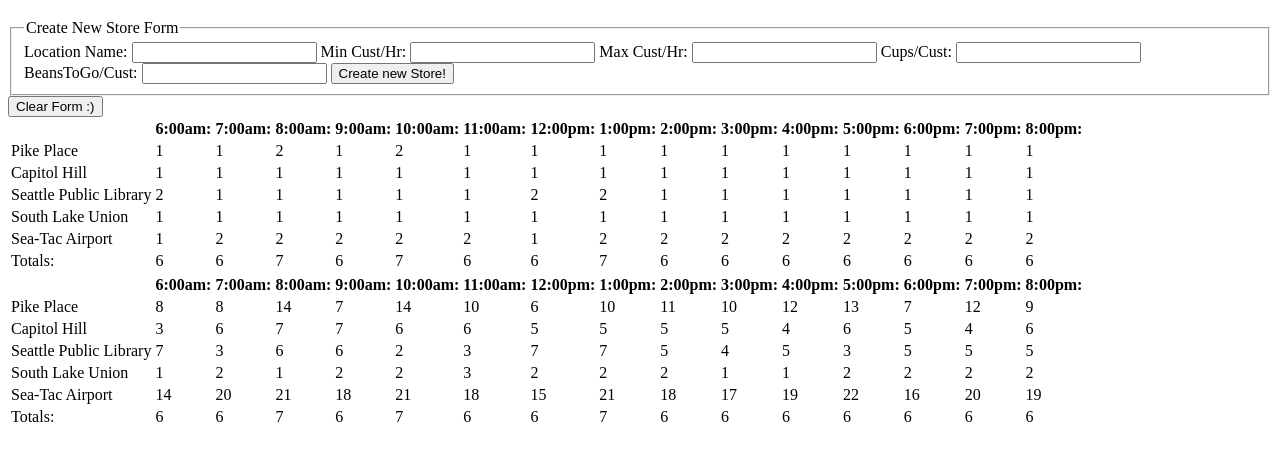
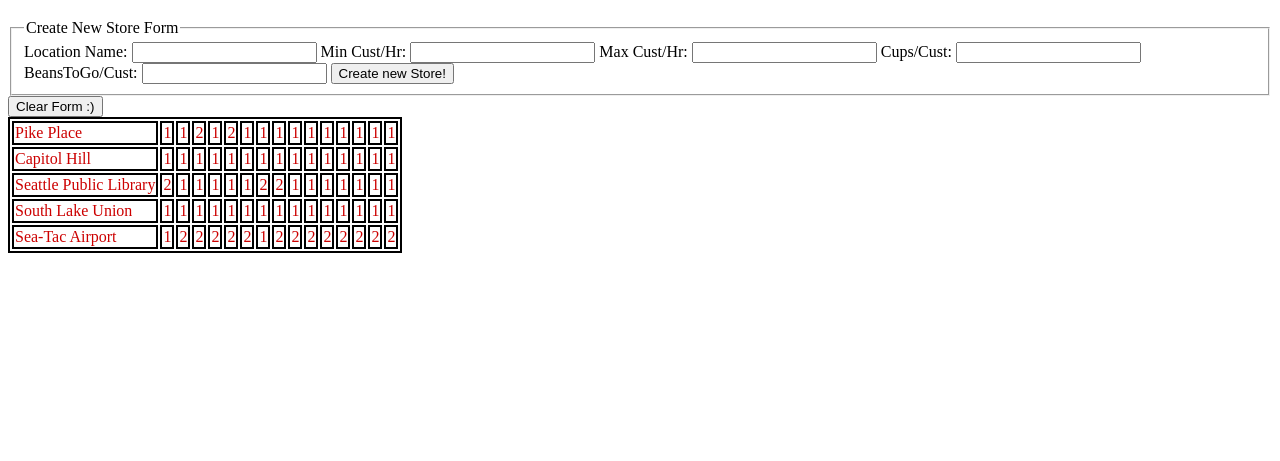
Before and after one commit to johnshaff/CampFireCoffee, a plain HTML site: page event_form.html in a window 1280 px wide. Shown: the part 61-522 px from the top of the page. Drawn offline with Linux system fonts and the light colour scheme.

Commit message:
created table engine. still rocking in the free world.

```diff
--- a/event_form.css
+++ b/event_form.css
@@ -0,0 +1,7 @@
+#Pin {
+  color: #cc0000;
+}
+
+table, td {
+  border: 2px solid black;
+}
--- a/event_form.js
+++ b/event_form.js
@@ -5,7 +5,7 @@ var objectList = [];
 var hourlyEmpTotals = [];
 var hourlyBeanTotals = [];
 
-var submitButton = document.getElementById('submitButtom');
+var submitButton = document.getElementById('coffeeForm');
 
 //Constructor Funtion to create new coffee store locations
 function Locations (locationName, minCustomersHour, maxCustomersHour, cupsPerCustomer, lbsPerCustomerToGoBeans) {
@@ -95,213 +95,219 @@ seaTacAirport.allCalcs();
 
 //Declare an event listener
 // submitButton.addEventListener('submit', createNewStore);
-
-//Grabs the section element
-var SectionElement = document.getElementById('Pin');
-
-//Creates the Baristas table and appends to section element
-var baristasTableElement = document.createElement('table');
-SectionElement.appendChild(baristasTableElement);
-// Builds the Barista table header and appends to Barista table
-var buildBaristasTableHeader = function () {
-  var tRowForTimesHeader = document.createElement('tr'); // Creates a new table row
-  for (var i = -1; i < hourOfOperation.length; i++) { // Sets conditional counter to the number of operating hours
-    var tRowWithHeaderTimes = document.createElement('th'); // Creates a new table header element
-    tRowWithHeaderTimes.textContent = hourOfOperation[i]; // Sets the value of that new header element to an hour of operation
-    tRowForTimesHeader.appendChild(tRowWithHeaderTimes); // Appends the header element to the table row
-    baristasTableElement.appendChild(tRowForTimesHeader); // Appends the table row to the table
-  };
-};
-buildBaristasTableHeader();
-// Populates the Barista table
-var populateBaristasTable = function () {
-  //Location 0
-  var tRowForEmployeesNeeded = document.createElement('tr');
-  var locationElement = document.createElement('td');
-  locationElement.textContent = locationsList[0];
-  tRowForEmployeesNeeded.appendChild(locationElement);
-
-  for (var i = 0; i < hourOfOperation.length; i++) { // Sets conditional counter to the number of operating hours
-    var tRowDataEmployees = document.createElement('td'); // Creates a new peice of table data
-    tRowDataEmployees.textContent = pikePlace.employeesNeededPerHour[i]; // Sets the value of that new peice to emps needed
-    tRowForEmployeesNeeded.appendChild(tRowDataEmployees); // Appends the new table data to the new table row
-    baristasTableElement.appendChild(tRowForEmployeesNeeded); // Appends the new table row to the table
-  };
-  //Location 1
-  var tRowForEmployeesNeeded = document.createElement('tr');
-  var locationElement2 = document.createElement('td');
-  locationElement2.textContent = locationsList[1];
-  tRowForEmployeesNeeded.appendChild(locationElement2);
-
-  for (var i = 0; i < hourOfOperation.length; i++) {
-    var tRowDataEmployees = document.createElement('td');
-    tRowDataEmployees.textContent = capitolHill.employeesNeededPerHour[i];
-    tRowForEmployeesNeeded.appendChild(tRowDataEmployees);
-    baristasTableElement.appendChild(tRowForEmployeesNeeded);
-  };
-  //Location 2
-  var tRowForEmployeesNeeded = document.createElement('tr');
-  var locationElement3 = document.createElement('td');
-  locationElement3.textContent = locationsList[2];
-  tRowForEmployeesNeeded.appendChild(locationElement3);
-
-  for (var i = 0; i < hourOfOperation.length; i++) {
-    var tRowDataEmployees = document.createElement('td');
-    tRowDataEmployees.textContent = seattlePublicLibrary.employeesNeededPerHour[i];
-    tRowForEmployeesNeeded.appendChild(tRowDataEmployees);
-    baristasTableElement.appendChild(tRowForEmployeesNeeded);
-  };
-  //Location 3
-  var tRowForEmployeesNeeded = document.createElement('tr');
-  var locationElement4 = document.createElement('td');
-  locationElement4.textContent = locationsList[3];
-  tRowForEmployeesNeeded.appendChild(locationElement4);
-
-  for (var i = 0; i < hourOfOperation.length; i++) {
-    var tRowDataEmployees = document.createElement('td');
-    tRowDataEmployees.textContent = southLakeUnion.employeesNeededPerHour[i];
-    tRowForEmployeesNeeded.appendChild(tRowDataEmployees);
-    baristasTableElement.appendChild(tRowForEmployeesNeeded);
-  };
-  //Location 4
-  var tRowForEmployeesNeeded = document.createElement('tr');
-  var locationElement5 = document.createElement('td');
-  locationElement5.textContent = locationsList[4];
-  tRowForEmployeesNeeded.appendChild(locationElement5);
-
-  for (var i = 0; i < hourOfOperation.length; i++) {
-    var tRowDataEmployees = document.createElement('td');
-    tRowDataEmployees.textContent = seaTacAirport.employeesNeededPerHour[i];
-    tRowForEmployeesNeeded.appendChild(tRowDataEmployees);
-    baristasTableElement.appendChild(tRowForEmployeesNeeded);
-  };
-  //Builds Totals Row
-  var totalsRow = document.createElement('tr');
-  var totalsElement = document.createElement('td');
-  totalsElement.textContent = 'Totals:';
-  totalsRow.appendChild(totalsElement);
-  baristasTableElement.appendChild(totalsRow);
-
-  //Builds Totals array
-  for (var i = 0; i < hourOfOperation.length; i++) {
-    total = pikePlace.employeesNeededPerHour[i] + capitolHill.employeesNeededPerHour[i] + seattlePublicLibrary.employeesNeededPerHour[i] + southLakeUnion.employeesNeededPerHour[i] + seaTacAirport.employeesNeededPerHour[i];
-    hourlyEmpTotals.push(total);
-  };
-
-  //Populates the totals row from the Totals array
-  for (var i = 0; i < hourOfOperation.length; i++) {
-    var tRowDataTotal = document.createElement('td');
-    tRowDataTotal.textContent = hourlyEmpTotals[i];
-    totalsRow.appendChild(tRowDataTotal);
-  };
-};
-populateBaristasTable();
-
-//Creates the Beans table and appends to section element
-var beansTableElement = document.createElement('table');
-SectionElement.appendChild(beansTableElement);
-// Builds the Barista table header and appends to Barista table
-var buildBeansTable = function () {
-  var tRowForTimesHeader = document.createElement('tr'); // Creates a new table row
-  for (var i = -1; i < hourOfOperation.length; i++) { // Sets conditional counter to the number of operating hours
-    var tRowWithHeaderTimes = document.createElement('th'); // Creates a new table header element
-    tRowWithHeaderTimes.textContent = hourOfOperation[i]; // Sets the value of that new header element to an hour of operation
-    tRowForTimesHeader.appendChild(tRowWithHeaderTimes); // Appends the header element to the table row
-    beansTableElement.appendChild(tRowForTimesHeader); // Appends the table row to the table
-  };
-};
-buildBeansTable();
-// Populates the Barista table
-var populateBeansTable = function () {
-
-  //Pike Place Row
-  var tRowForBeansNeeded = document.createElement('tr'); // Creates a new table row
-  var locationElement = document.createElement('td'); // Creates new table data element
-  locationElement.textContent = locationsList[0]; // Fills new table data element
-  tRowForBeansNeeded.appendChild(locationElement); // Appends the new table data element to the new row
-
-  for (var i = 0; i < hourOfOperation.length; i++) { // Sets conditional counter to the number of operating hours
-    var tRowDataBeans = document.createElement('td'); // Creates a new peice of table data
-    tRowDataBeans.textContent = pikePlace.totalHourlyBeans[i]; // Sets the value of that new peice to emps needed
-    tRowForBeansNeeded.appendChild(tRowDataBeans); // Appends the new table data to the new table row
-    beansTableElement.appendChild(tRowForBeansNeeded); // Appends the new table row to the table
-  };
-  //Capitol Hill Row
-  var tRowForBeansNeeded = document.createElement('tr');
-  var locationElement2 = document.createElement('td');
-  locationElement2.textContent = locationsList[1];
-  tRowForBeansNeeded.appendChild(locationElement2);
-
-  for (var i = 0; i < hourOfOperation.length; i++) {
-    var tRowDataBeans = document.createElement('td');
-    tRowDataBeans.textContent = capitolHill.totalHourlyBeans[i];
-    tRowForBeansNeeded.appendChild(tRowDataBeans);
-    beansTableElement.appendChild(tRowForBeansNeeded);
-  };
-  //Seattle Public Library Row
-  var tRowForBeansNeeded = document.createElement('tr');
-  var locationElement3 = document.createElement('td');
-  locationElement3.textContent = locationsList[2];
-  tRowForBeansNeeded.appendChild(locationElement3);
-
-  for (var i = 0; i < hourOfOperation.length; i++) {
-    var tRowDataBeans = document.createElement('td');
-    tRowDataBeans.textContent = seattlePublicLibrary.totalHourlyBeans[i];
-    tRowForBeansNeeded.appendChild(tRowDataBeans);
-    beansTableElement.appendChild(tRowForBeansNeeded);
-  };
-  //South Lake Union Row
-  var tRowForBeansNeeded = document.createElement('tr');
-  var locationElement4 = document.createElement('td');
-  locationElement4.textContent = locationsList[3];
-  tRowForBeansNeeded.appendChild(locationElement4);
-
-  for (var i = 0; i < hourOfOperation.length; i++) {
-    var tRowDataBeans = document.createElement('td');
-    tRowDataBeans.textContent = southLakeUnion.totalHourlyBeans[i];
-    tRowForBeansNeeded.appendChild(tRowDataBeans);
-    beansTableElement.appendChild(tRowForBeansNeeded);
-  };
-  //Seatac Airport Row
-  var tRowForBeansNeeded = document.createElement('tr');
-  var locationElement5 = document.createElement('td');
-  locationElement5.textContent = locationsList[4];
-  tRowForBeansNeeded.appendChild(locationElement5);
-
-  for (var i = 0; i < hourOfOperation.length; i++) {
-    var tRowDataBeans = document.createElement('td');
-    tRowDataBeans.textContent = seaTacAirport.totalHourlyBeans[i];
-    tRowForBeansNeeded.appendChild(tRowDataBeans);
-    beansTableElement.appendChild(tRowForBeansNeeded);
-  };
-  //Builds Totals Row
-  var totalsRowBeans = document.createElement('tr'); // creating a new row element
-  var totalsElementBeans = document.createElement('td'); // creating a new td element
-  totalsElementBeans.textContent = 'Totals:'; // filling it with something
-  totalsRowBeans.appendChild(totalsElementBeans);
-  beansTableElement.appendChild(totalsRowBeans); // appending it to
-
-  //Builds Totals array
-  for (var i = 0; i < hourOfOperation.length; i++) {
-    total = pikePlace.employeesNeededPerHour[i] + capitolHill.employeesNeededPerHour[i] + seattlePublicLibrary.employeesNeededPerHour[i] + southLakeUnion.employeesNeededPerHour[i] + seaTacAirport.employeesNeededPerHour[i];
-    hourlyBeanTotals.push(total);
-  };
-
-  //Populates the totals row from the Totals array
-  for (var i = 0; i < hourOfOperation.length; i++) {
-    var tRowDataTotalBeans = document.createElement('td');
-    tRowDataTotalBeans.textContent = hourlyBeanTotals[i];
-    totalsRowBeans.appendChild(tRowDataTotalBeans);
-  };
-};
-populateBeansTable();
-
+//
+// //Grabs the section element
+// var SectionElement = document.getElementById('Pin');
+//
+// //Creates the Baristas table and appends to section element
+// var baristasTableElement = document.createElement('table');
+// SectionElement.appendChild(baristasTableElement);
+// // Builds the Barista table header and appends to Barista table
+// var baristasTableHeader = function () {
+//   var tRowForTimesHeader = document.createElement('tr'); // Creates a new table row
+//   for (var i = -1; i < hourOfOperation.length; i++) { // Sets conditional counter to the number of operating hours
+//     var tRowWithHeaderTimes = document.createElement('th'); // Creates a new table header element
+//     tRowWithHeaderTimes.textContent = hourOfOperation[i]; // Sets the value of that new header element to an hour of operation
+//     tRowForTimesHeader.appendChild(tRowWithHeaderTimes); // Appends the header element to the table row
+//     baristasTableElement.appendChild(tRowForTimesHeader); // Appends the table row to the table
+//   };
+// };
+// // Populates the Barista table
+// var populateBaristasTable = function () {
+//   //Location 0
+//   var tRowForEmployeesNeeded = document.createElement('tr');
+//   var locationElement = document.createElement('td');
+//   locationElement.textContent = locationsList[0];
+//   tRowForEmployeesNeeded.appendChild(locationElement);
+//
+//   for (var i = 0; i < hourOfOperation.length; i++) { // Sets conditional counter to the number of operating hours
+//     var tRowDataEmployees = document.createElement('td'); // Creates a new peice of table data
+//     tRowDataEmployees.textContent = pikePlace.employeesNeededPerHour[i]; // Sets the value of that new peice to emps needed
+//     tRowForEmployeesNeeded.appendChild(tRowDataEmployees); // Appends the new table data to the new table row
+//     baristasTableElement.appendChild(tRowForEmployeesNeeded); // Appends the new table row to the table
+//   };
+//   //Location 1
+//   var tRowForEmployeesNeeded = document.createElement('tr');
+//   var locationElement2 = document.createElement('td');
+//   locationElement2.textContent = locationsList[1];
+//   tRowForEmployeesNeeded.appendChild(locationElement2);
+//
+//   for (var i = 0; i < hourOfOperation.length; i++) {
+//     var tRowDataEmployees = document.createElement('td');
+//     tRowDataEmployees.textContent = capitolHill.employeesNeededPerHour[i];
+//     tRowForEmployeesNeeded.appendChild(tRowDataEmployees);
+//     baristasTableElement.appendChild(tRowForEmployeesNeeded);
+//   };
+//   //Location 2
+//   var tRowForEmployeesNeeded = document.createElement('tr');
+//   var locationElement3 = document.createElement('td');
+//   locationElement3.textContent = locationsList[2];
+//   tRowForEmployeesNeeded.appendChild(locationElement3);
+//
+//   for (var i = 0; i < hourOfOperation.length; i++) {
+//     var tRowDataEmployees = document.createElement('td');
+//     tRowDataEmployees.textContent = seattlePublicLibrary.employeesNeededPerHour[i];
+//     tRowForEmployeesNeeded.appendChild(tRowDataEmployees);
+//     baristasTableElement.appendChild(tRowForEmployeesNeeded);
+//   };
+//   //Location 3
+//   var tRowForEmployeesNeeded = document.createElement('tr');
+//   var locationElement4 = document.createElement('td');
+//   locationElement4.textContent = locationsList[3];
+//   tRowForEmployeesNeeded.appendChild(locationElement4);
+//
+//   for (var i = 0; i < hourOfOperation.length; i++) {
+//     var tRowDataEmployees = document.createElement('td');
+//     tRowDataEmployees.textContent = southLakeUnion.employeesNeededPerHour[i];
+//     tRowForEmployeesNeeded.appendChild(tRowDataEmployees);
+//     baristasTableElement.appendChild(tRowForEmployeesNeeded);
+//   };
+//   //Location 4
+//   var tRowForEmployeesNeeded = document.createElement('tr');
+//   var locationElement5 = document.createElement('td');
+//   locationElement5.textContent = locationsList[4];
+//   tRowForEmployeesNeeded.appendChild(locationElement5);
+//
+//   for (var i = 0; i < hourOfOperation.length; i++) {
+//     var tRowDataEmployees = document.createElement('td');
+//     tRowDataEmployees.textContent = seaTacAirport.employeesNeededPerHour[i];
+//     tRowForEmployeesNeeded.appendChild(tRowDataEmployees);
+//     baristasTableElement.appendChild(tRowForEmployeesNeeded);
+//   };
+// };
+// // Builds the Barista footer and appends to Barista table
+// var baristasFooter = function () {
+//   var totalsRow = document.createElement('tr');
+//   var totalsElement = document.createElement('td');
+//   totalsElement.textContent = 'Totals:';
+//   totalsRow.appendChild(totalsElement);
+//   baristasTableElement.appendChild(totalsRow);
+//
+//   //Builds Totals array
+//   for (var i = 0; i < hourOfOperation.length; i++) {
+//     total = pikePlace.employeesNeededPerHour[i] + capitolHill.employeesNeededPerHour[i] + seattlePublicLibrary.employeesNeededPerHour[i] + southLakeUnion.employeesNeededPerHour[i] + seaTacAirport.employeesNeededPerHour[i];
+//     hourlyEmpTotals.push(total);
+//   };
+//
+//   //Populates the totals row from the Totals array
+//   for (var i = 0; i < hourOfOperation.length; i++) {
+//     var tRowDataTotal = document.createElement('td');
+//     tRowDataTotal.textContent = hourlyEmpTotals[i];
+//     totalsRow.appendChild(tRowDataTotal);
+//   };
+//
+// };
+//
+// baristasTableHeader();
+// populateBaristasTable();
+//
+// //Creates the Beans table and appends to section element
+// var beansTableElement = document.createElement('table');
+// SectionElement.appendChild(beansTableElement);
+// // Builds the Barista table header and appends to Barista table
+// var buildBeansTable = function () {
+//   var tRowForTimesHeader = document.createElement('tr'); // Creates a new table row
+//   for (var i = -1; i < hourOfOperation.length; i++) { // Sets conditional counter to the number of operating hours
+//     var tRowWithHeaderTimes = document.createElement('th'); // Creates a new table header element
+//     tRowWithHeaderTimes.textContent = hourOfOperation[i]; // Sets the value of that new header element to an hour of operation
+//     tRowForTimesHeader.appendChild(tRowWithHeaderTimes); // Appends the header element to the table row
+//     beansTableElement.appendChild(tRowForTimesHeader); // Appends the table row to the table
+//   };
+// };
+// buildBeansTable();
+// // Populates the Barista table
+// var populateBeansTable = function () {
+//
+//   //Pike Place Row
+//   var tRowForBeansNeeded = document.createElement('tr'); // Creates a new table row
+//   var locationElement = document.createElement('td'); // Creates new table data element
+//   locationElement.textContent = locationsList[0]; // Fills new table data element
+//   tRowForBeansNeeded.appendChild(locationElement); // Appends the new table data element to the new row
+//
+//   for (var i = 0; i < hourOfOperation.length; i++) { // Sets conditional counter to the number of operating hours
+//     var tRowDataBeans = document.createElement('td'); // Creates a new peice of table data
+//     tRowDataBeans.textContent = pikePlace.totalHourlyBeans[i]; // Sets the value of that new peice to emps needed
+//     tRowForBeansNeeded.appendChild(tRowDataBeans); // Appends the new table data to the new table row
+//     beansTableElement.appendChild(tRowForBeansNeeded); // Appends the new table row to the table
+//   };
+//   //Capitol Hill Row
+//   var tRowForBeansNeeded = document.createElement('tr');
+//   var locationElement2 = document.createElement('td');
+//   locationElement2.textContent = locationsList[1];
+//   tRowForBeansNeeded.appendChild(locationElement2);
+//
+//   for (var i = 0; i < hourOfOperation.length; i++) {
+//     var tRowDataBeans = document.createElement('td');
+//     tRowDataBeans.textContent = capitolHill.totalHourlyBeans[i];
+//     tRowForBeansNeeded.appendChild(tRowDataBeans);
+//     beansTableElement.appendChild(tRowForBeansNeeded);
+//   };
+//   //Seattle Public Library Row
+//   var tRowForBeansNeeded = document.createElement('tr');
+//   var locationElement3 = document.createElement('td');
+//   locationElement3.textContent = locationsList[2];
+//   tRowForBeansNeeded.appendChild(locationElement3);
+//
+//   for (var i = 0; i < hourOfOperation.length; i++) {
+//     var tRowDataBeans = document.createElement('td');
+//     tRowDataBeans.textContent = seattlePublicLibrary.totalHourlyBeans[i];
+//     tRowForBeansNeeded.appendChild(tRowDataBeans);
+//     beansTableElement.appendChild(tRowForBeansNeeded);
+//   };
+//   //South Lake Union Row
+//   var tRowForBeansNeeded = document.createElement('tr');
+//   var locationElement4 = document.createElement('td');
+//   locationElement4.textContent = locationsList[3];
+//   tRowForBeansNeeded.appendChild(locationElement4);
+//
+//   for (var i = 0; i < hourOfOperation.length; i++) {
+//     var tRowDataBeans = document.createElement('td');
+//     tRowDataBeans.textContent = southLakeUnion.totalHourlyBeans[i];
+//     tRowForBeansNeeded.appendChild(tRowDataBeans);
+//     beansTableElement.appendChild(tRowForBeansNeeded);
+//   };
+//   //Seatac Airport Row
+//   var tRowForBeansNeeded = document.createElement('tr');
+//   var locationElement5 = document.createElement('td');
+//   locationElement5.textContent = locationsList[4];
+//   tRowForBeansNeeded.appendChild(locationElement5);
+//
+//   for (var i = 0; i < hourOfOperation.length; i++) {
+//     var tRowDataBeans = document.createElement('td');
+//     tRowDataBeans.textContent = seaTacAirport.totalHourlyBeans[i];
+//     tRowForBeansNeeded.appendChild(tRowDataBeans);
+//     beansTableElement.appendChild(tRowForBeansNeeded);
+//   };
+//   //Builds Totals Row
+//   var totalsRowBeans = document.createElement('tr'); // creating a new row element
+//   var totalsElementBeans = document.createElement('td'); // creating a new td element
+//   totalsElementBeans.textContent = 'Totals:'; // filling it with something
+//   totalsRowBeans.appendChild(totalsElementBeans);
+//   beansTableElement.appendChild(totalsRowBeans); // appending it to
+//
+//   //Builds Totals array
+//   for (var i = 0; i < hourOfOperation.length; i++) {
+//     total = pikePlace.employeesNeededPerHour[i] + capitolHill.employeesNeededPerHour[i] + seattlePublicLibrary.employeesNeededPerHour[i] + southLakeUnion.employeesNeededPerHour[i] + seaTacAirport.employeesNeededPerHour[i];
+//     hourlyBeanTotals.push(total);
+//   };
+//
+//   //Populates the totals row from the Totals array
+//   for (var i = 0; i < hourOfOperation.length; i++) {
+//     var tRowDataTotalBeans = document.createElement('td');
+//     tRowDataTotalBeans.textContent = hourlyBeanTotals[i];
+//     totalsRowBeans.appendChild(tRowDataTotalBeans);
+//   };
+// };
+// populateBeansTable();
+// baristasFooter();
 //Functions & Logic
 
-//Function that creates a new instance, and then tries to append to the table
+//Submit Event Handler that creates a new instance from form fields, creates two new row, and appends rows to tables
+//console.log('suuuup');
 // function createNewStore(event) {
+//   event.preventDefault(); // This prevents my page from reloading
+//   console.log('suuuup');
 //   console.log(event); // This logs the entire event to the console
-//   event.preventDefault(); // This prevents my page from reloading
 //
 //   if (!event.target.locationName.value || !event.target.minCustomersHour.value || !event.target.maxCustomersHour.value || !event.target.cupsPerCustomer.value || !event.target.lbsPerCustomerToGoBeans.value) {
 //     return alert('Please complete all fields');
@@ -328,35 +334,56 @@ populateBeansTable();
 //
 //   //I want to build a Barista row, and pin it to the Barista table
 //   //Creates new row, and pins new location name element to the row, and then row to the table
+//
 //   var newLocationRow = document.createElement('tr');
 //   var newLocationElement = document.createElement('td');
 //   newLocationElement.textContent = locationName;
 //   newLocationRow.appendChild(newLocationElement);
 //
-//   //Creates new table data, and then appends to the new row
-//   for (var i = 0; i < hourOfOperation.length; i++) {
-//     var newLocationData = document.createElement('td');
-//     console.log('the location name is: ' + locationName);
-//     newLocationData.textContent = locationName.employeesNeededPerHour[i]; //or event.target.locationName.value.employeesNeededPerHour[]
-//     newLocationRow.appendChild(newLocationData);
-//   };
-//   baristasTableElement.appendChild(newLocationRow); // This is why the footer needs to be its own element. I need to append above.
+//   for (var i = 0; i < hourOfOperation.length; i++) { // Attaches all the cells to the row
+//     var tRowDataEmployees = document.createElement('td');
+//     tRowDataEmployees.textContent = newStore.employeesNeededPerHour[i]; //capitolHill.employeesNeededPerHour[]
+//     newLocationRow.appendChild(tRowDataEmployees);
+//   }
+//   baristasTableElement.appendChild(newLocationRow);// This is why the footer needs to be its own element.
+//   // SectionElement.appendChild(baristasTableElement);
+//   console.log('suuuup');
 // };
 
-// //Location 1
-// var tRowForEmployeesNeeded = document.createElement('tr'); // Creates the row
-// var locationElement2 = document.createElement('td');
-// locationElement2.textContent = locationsList[1];
-// tRowForEmployeesNeeded.appendChild(locationElement2);
-//
-// for (var i = 0; i < hourOfOperation.length; i++) { // Attaches all the cells to the row
-//   var tRowDataEmployees = document.createElement('td');
-//   tRowDataEmployees.textContent = capitolHill.employeesNeededPerHour[i];
-//   tRowForEmployeesNeeded.appendChild(tRowDataEmployees);
-//   baristasTableElement.appendChild(tRowForEmployeesNeeded);
 
-// I want take the input of my form and then create a new instance using that input
-// First I have an to create an array from the form input
+// event
+// listener
+// handler
+  // Bring in all the form data
+  // Create a new instance with form data
 
-// var locationName = new Locations (formArray[0], formArray[1], formArray[2], formArray[3], formArray[4])
-// I can't create an entire row of data that comes from calculations that haven't been done yet.
+  // Create a baristaTable table append to section
+  // Create a new baristaRow, and append to baristaTable table
+  // Creata a new baristaData = document.createElement('td');
+  // Create a loop that creates an entire location row
+
+//Creates the Baristas table and appends to section element
+var createBaristaTable = function () {
+  var SectionElement = document.getElementById('Pin'); //Grabs section
+  var baristaTable = document.createElement('table'); //Creates table
+  SectionElement.appendChild(baristaTable); //Appends table to section
+  for (var i = 0; i < objectList.length; i++) {
+    var baristaRow = document.createElement('tr'); //Creates new row
+    var baristaLocation = document.createElement('td'); //Creates new td
+    baristaLocation.textContent = objectList[i].locationName; //Gives td locationName
+    baristaRow.appendChild(baristaLocation); //Appends td to new row
+    baristaTable.appendChild(baristaRow); //Appends new row to table
+    for (var j = 0; j < hourOfOperation.length; j++) {
+      console.log('cents is 25 cents away from a dollar!');
+      var objectHolder = objectList[i]; //Brings in pikePlace instance
+      var baristaNums = document.createElement('td'); //Creates new td
+      baristaNums.textContent = objectHolder.employeesNeededPerHour[j]; //Puts baristaNums into td element
+      baristaRow.appendChild(baristaNums); //Appends the td to the row
+    }
+  }
+};
+createBaristaTable(); // I can set this to a var and clear the var if I want.
+
+  // Create a loop that appends employeesNeededPerHour[i] from the first object in that array
+  //
+  // build both tables from every object
```
Also changed, not shown: event_form.html (+1 -1 lines).
